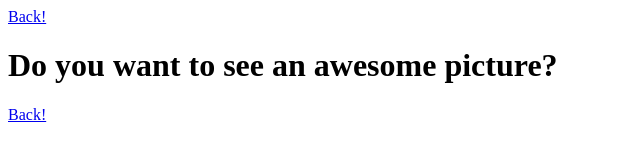
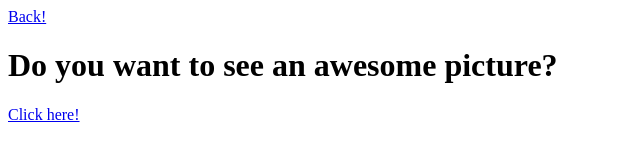
Before and after one commit to wendymbaguio/BAGUIOAA, a plain HTML site: page mod2-3_BAGUIO_1.html in a window 1280 px wide. Shown: the full height of the page, 0-640 px from the left. Drawn offline with Linux system fonts and the light colour scheme.

Commit message:
Update mod2-3_BAGUIO_1.html

```diff
--- a/mod2-3_BAGUIO_1.html
+++ b/mod2-3_BAGUIO_1.html
@@ -13,7 +13,7 @@
 
 	<body>
 		<h1>Do you want to see an awesome picture?</h1>
-		<a href="mod2-3_BAGUIO_2.html"><p>Back!</p></a>
+		<a href="mod2-3_BAGUIO_2.html"><p>Click here!</p></a>
 	</body>
 
 </html>
```
